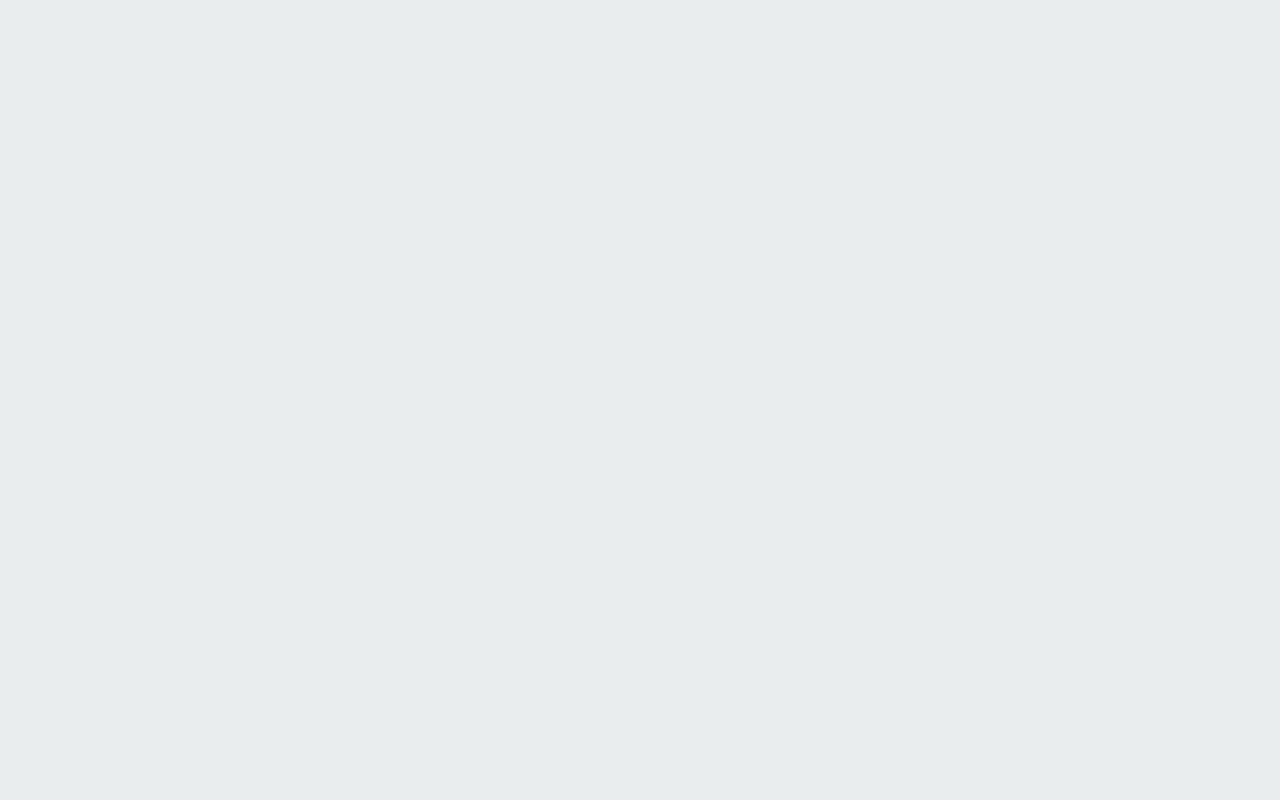
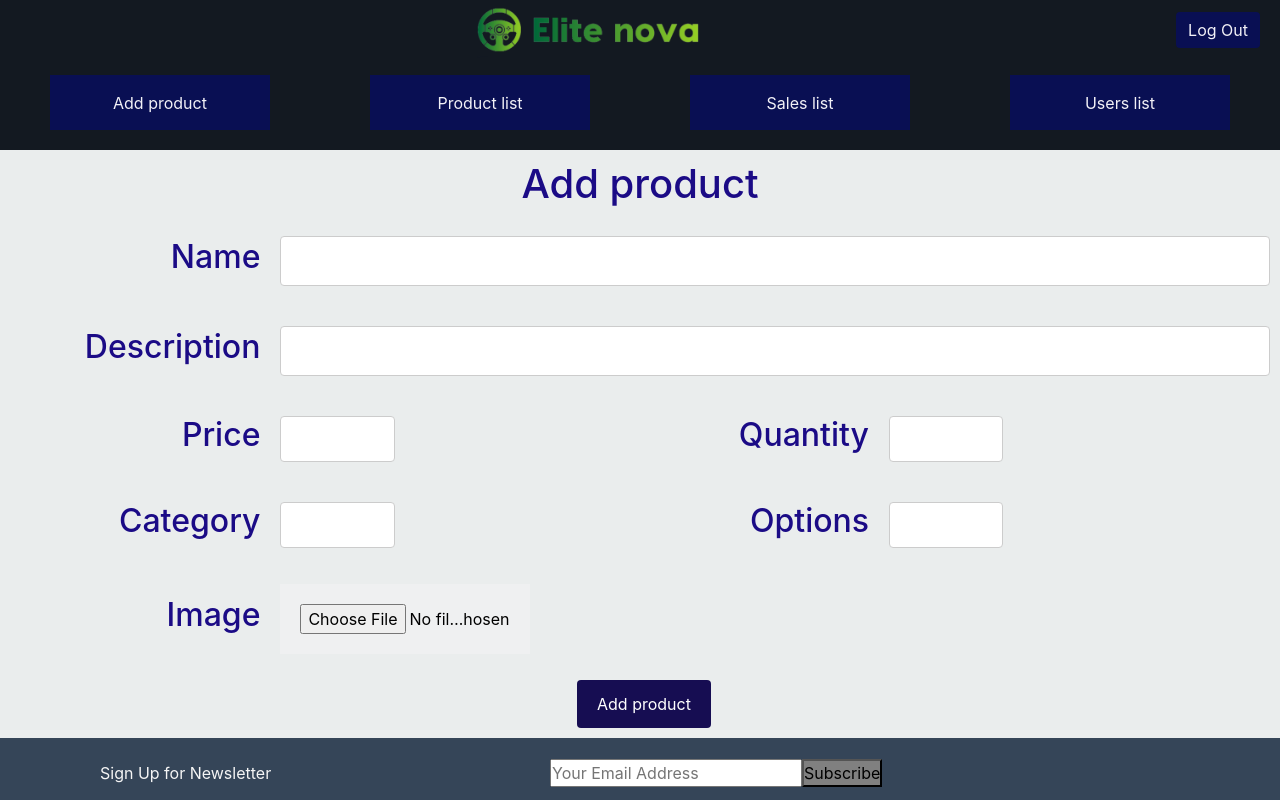
Before and after one commit to PiyumalT/ecommerce_system, a React (Create React App) app in the folder frontend/: page /AddProduct in a window 1280 px wide. Before the commit this address had no page. Shown: the top 800 px of the page. Built offline with nearby package versions, Linux system fonts and the light colour scheme.

Commit message:
addProduct page added

```diff
--- a/frontend/src/App.js
+++ b/frontend/src/App.js
@@ -18,7 +18,8 @@ import FAQ from './pages/FAQ/FAQ';
 import Contact_Us from './pages/Contact_Us/Contact_Us';
 
 import AdminNavBar from './components/AdminNavBar/AdminNavBar';
-import AdminDashbord from './pages/AdminDashbord/AdminDashbord'
+import AdminDashbord from './pages/AdminDashbord/AdminDashbord';
+import AddProduct from './pages/AddProduct/AddProduct';
 
 
 
@@ -36,6 +37,7 @@ function App() {
             <Route path="/FAQ" element={<><FAQ/></>}/>
             <Route path="/Contact_Us" element={<><Contact_Us/></>}/>
             <Route path="/AdminDashbord" element={<><AdminNavBar/><AdminDashbord/><Footer/></>}/>
+            <Route path="/AddProduct" element={<><AdminNavBar/><AddProduct/><Footer/></>}/>
           </Routes>
 
 
--- /dev/null
+++ b/frontend/src/pages/AddProduct/AddProduct.js
@@ -0,0 +1,88 @@
+import React from 'react';
+import './addProduct.css';
+
+function AddProduct() {
+  return (
+
+    <div>
+      <h1>Add product</h1>
+      <form action="add_item.php" method="post" enctype="multipart/form-data">
+        <table border="0">
+          <tbody>
+            <tr>
+              <td className="input4">
+                <h2>Name</h2>
+              </td>
+              <td colspan="3">
+                <input type="text" name="name" className="first" />
+              </td>
+            </tr>
+            <tr>
+              <td>
+                <h2>Description</h2>
+              </td>
+              <td colspan="3">
+                <input type="text" name="description" className="second" />
+              </td>
+            </tr>
+            <tr>
+              <td>
+                <h2>Price</h2>
+              </td>
+              <td className="input3">
+                <input type="text" name="price" className="third" />
+              </td>
+              <td>
+                <h2 className="new">Quantity</h2>
+              </td>
+              <td>
+                <input type="text" name="quantity" className="third" />
+              </td>
+            </tr>
+            <tr>
+              <td>
+                <h2>Category</h2>
+              </td>
+              <td className="input3">
+                <input type="text" name="category" className="third" />
+              </td>
+              <td>
+                <h2 className="new">Options</h2>
+              </td>
+              <td>
+                <input type="text" name="options" className="third" />
+              </td>
+            </tr>
+            <tr>
+              <td>
+                <h2>Image</h2>
+              </td>
+              <td colspan="3">
+                <input
+                  type="file"
+                  accept="image/jpg"
+                  name="product_image"
+                  className="box"
+                  style={{ color: 'black' }}
+                />
+              </td>
+            </tr>
+            <tr>
+              <td colspan="4" className="input1">
+                <input
+                  type="submit"
+                  className="btn2"
+                  name="Add_product"
+                  value="Add product"
+                />
+              </td>
+            </tr>
+          </tbody>
+        </table>
+      </form>
+    </div>
+
+  );
+}
+
+export default AddProduct;
--- /dev/null
+++ b/frontend/src/pages/AddProduct/addProduct.css
@@ -0,0 +1,62 @@
+
+.first, .second, .third {
+    width: 100%;
+    padding: 10px;
+    margin: 10px 0;
+    border: 1px solid #ccc;
+    border-radius: 4px;
+    box-sizing: border-box;
+  }
+
+  .first {
+    height: 50px;
+  }
+
+  .second {
+    height: 50px;
+    background-color: white;
+  }
+
+  .third {
+    width: 30%;
+  }
+
+  .btn2 {
+    background-color: #160d52;
+    color: white;
+    padding: 12px 20px;
+    border: none;
+    border-radius: 4px;
+    cursor: pointer;
+    margin-left: 45%;
+  }
+
+  .btn2:hover {
+    background-color: #ccccdb;
+    color: rgb(11, 11, 156);
+  }
+
+  table {
+    width: 100%;
+    border-collapse: collapse;
+  }
+
+  td {
+    padding: 10px;
+  }
+
+  h1 {
+    text-align: center;
+    margin-top: 10px;
+    color: #1b0b86;
+  }
+
+  h2{
+    text-align: right;
+    color: #1b0b86;
+  }
+
+  .box{
+    background-color:  rgba(240, 241, 242, 0.906);
+    width: 250px;
+  }
```
